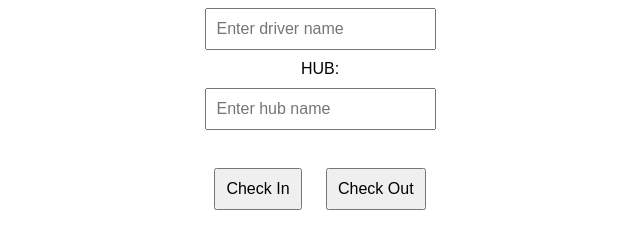
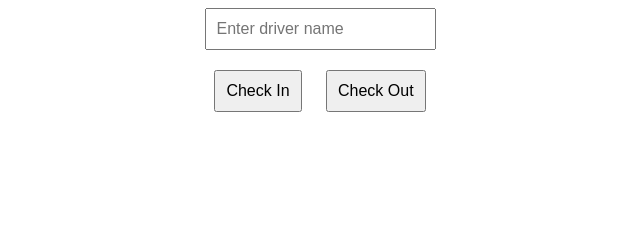
Before and after one commit to domesca/Drivers-Attendance, a plain HTML site: page index.html in a window 1280 px wide. Shown: the part 136-384 px from the top of the page, without its empty margins (320-960 px from the left). Drawn offline with Linux system fonts and the light colour scheme.

Commit message:
Update index.html

```diff
--- a/index.html
+++ b/index.html
@@ -55,8 +55,7 @@
   <h2>Drivers Attendance</h2>
   <label>Driver Name:</label><br>
   <input type="text" id="driver" placeholder="Enter driver name" /><br>
-  <label>HUB:</label><br>
-  <input type="text" id="hub" placeholder="Enter hub name" /><br><br>
+
   <button onclick="handleDriverCheck('in')">Check In</button>
   <button onclick="handleDriverCheck('out')">Check Out</button>
 </body>
```
